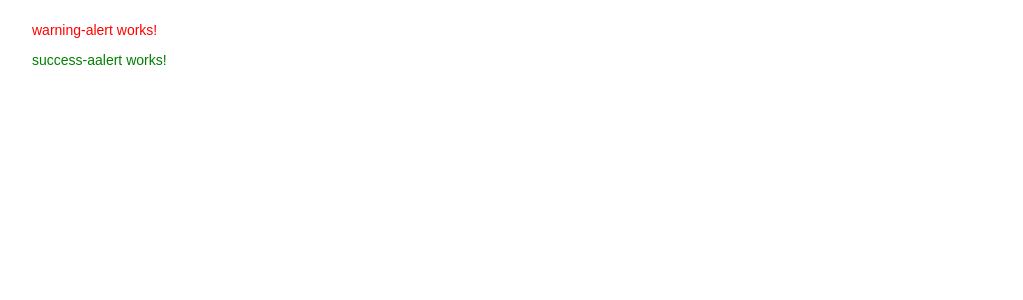
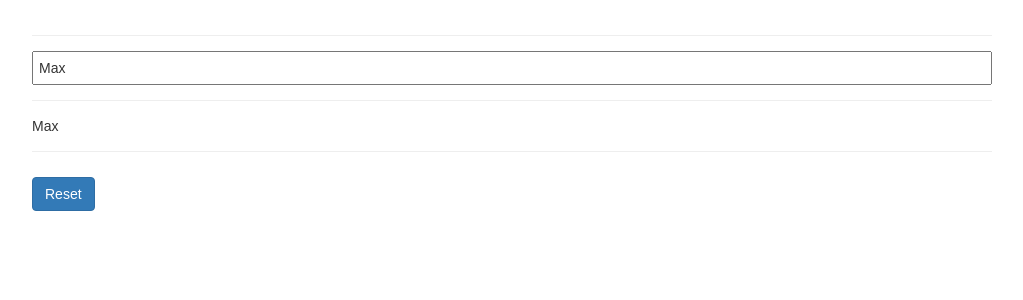
Before and after one commit to harikrishnan-sr/Angular-Max, an Angular app: page / in a window 1280 px wide. Shown: the top 300 px of the page, without its empty margins (128-1151 px from the left). Built offline with nearby package versions, Linux system fonts and the light colour scheme.

Commit message:
3 files modified

```diff
--- a/src/app/app.component.html
+++ b/src/app/app.component.html
@@ -1,2 +1,12 @@
-<app-warning-alert></app-warning-alert>
-<app-success-alert></app-success-alert>
+<hr />
+<input type="text" [(ngModel)]="username" name="username" />
+<hr />
+<p>{{ username }}</p>
+<hr />
+<button
+  class="btn btn-primary"
+  (click)="onReset($event)"
+  [disabled]="!username"
+>
+  Reset
+</button>
--- a/src/app/app.component.ts
+++ b/src/app/app.component.ts
@@ -6,5 +6,9 @@ import { Component } from '@angular/core';
   styleUrls: ['./app.component.css'],
 })
 export class AppComponent {
-  name = 'Max';
+  username = 'Max';
+
+  onReset(event: Event) {
+    this.username = '';
+  }
 }
```
Also changed, not shown: src/app/app.module.ts (+8 -2 lines).
